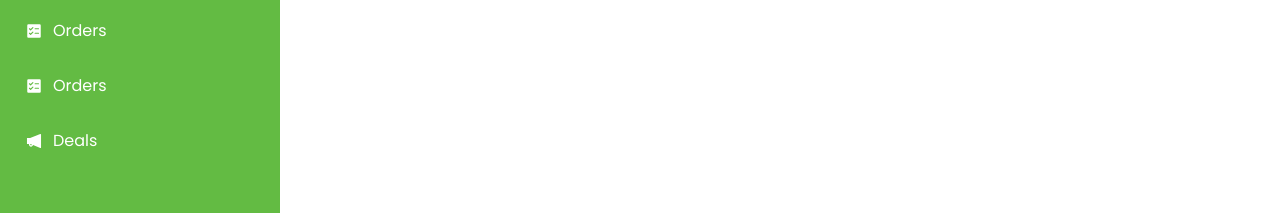
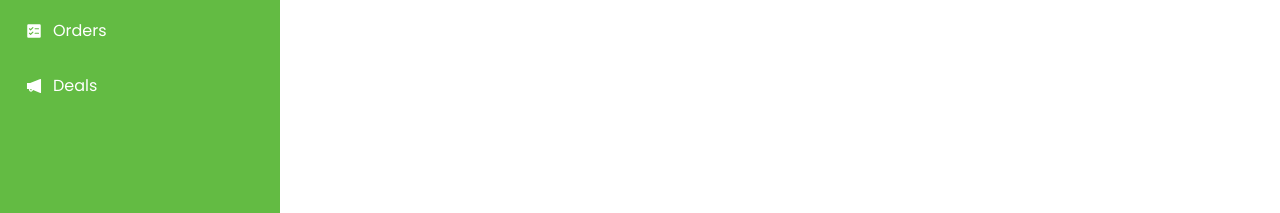
Before and after one commit to Chandupa2001/Keells-admin, a React (Create React App) app: page /dashboard/items in a window 1280 px wide. Shown: the part 266-479 px from the top of the page. Built offline with nearby package versions, Linux system fonts and the light colour scheme.

Commit message:
Updated dashboard

```diff
--- a/src/App.js
+++ b/src/App.js
@@ -8,6 +8,7 @@ import Home from './pages/Home/Home';
 import Add from './pages/Add/Add';
 import Items from './pages/Items/Items';
 import Orders from './pages/Orders/Orders';
+import Deals from './pages/Deals/Deals';
 
 function App() {
   return (
@@ -21,6 +22,7 @@ function App() {
             <Route path="add" element={<Add />} />
             <Route path="items" element={<Items />} />
             <Route path="orders" element={<Orders />} />
+            <Route path="deals" element={<Deals />} />
           </Route>
           {/* Redirect root path to dashboard home */}
           <Route path="/" element={<Navigate to="/dashboard/home" />} />
--- a/src/components/Dashboard/Dashboard.jsx
+++ b/src/components/Dashboard/Dashboard.jsx
@@ -42,13 +42,7 @@ function Dashboard() {
             </NavLink>
           </li>
           <li>
-            <NavLink to="orders" activeClassName="active-link">
-              <PiListChecksFill className="icon" />
-              <span>Orders</span>
-            </NavLink>
-          </li>
-          <li>
-            <NavLink to="orders" activeClassName="active-link">
+            <NavLink to="deals" activeClassName="active-link">
               <AiFillNotification className="icon" />
               <span>Deals</span>
             </NavLink>
--- /dev/null
+++ b/src/pages/Deals/Deals.jsx
@@ -0,0 +1,10 @@
+import React from 'react'
+import "./Deals.css"
+
+function Deals() {
+  return (
+    <div>Deals</div>
+  )
+}
+
+export default Deals
```
Also changed, not shown: src/pages/Deals/Deals.css (added).
